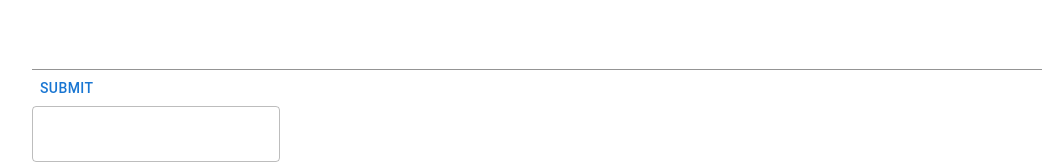
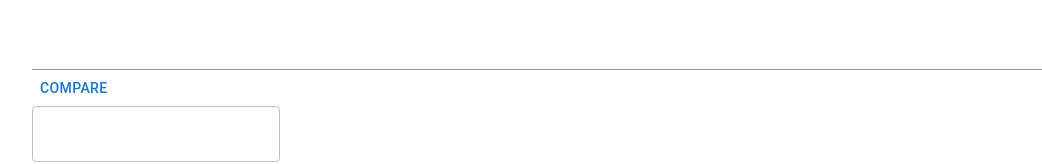
Before and after one commit to ttn729/diffchecker, a Next.js app: page / in a window 1280 px wide. Shown: the part 520-684 px from the top of the page, without its empty margins (32-1074 px from the left). Built offline with nearby package versions, Linux system fonts and the light colour scheme.

Commit message:
Change submit button to compare

```diff
--- a/components/TextBoxes/index.js
+++ b/components/TextBoxes/index.js
@@ -56,7 +56,7 @@ const TextBoxes = () => {
                 />
 
                 <Button type="submit">
-                    Submit
+                    Compare
                 </Button>
             </form>
 
```
